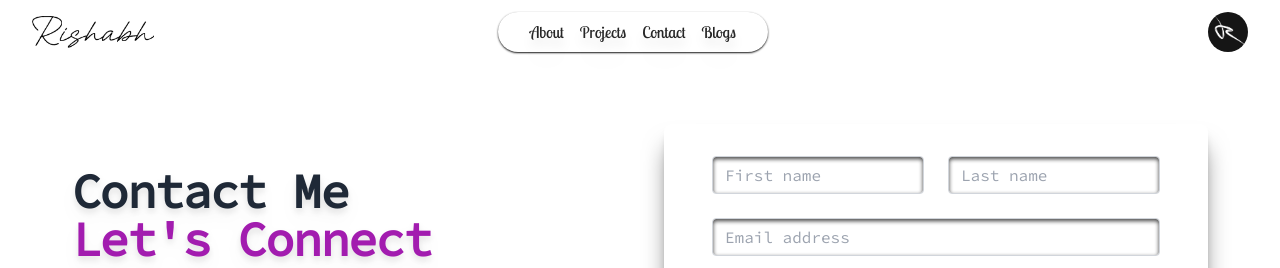
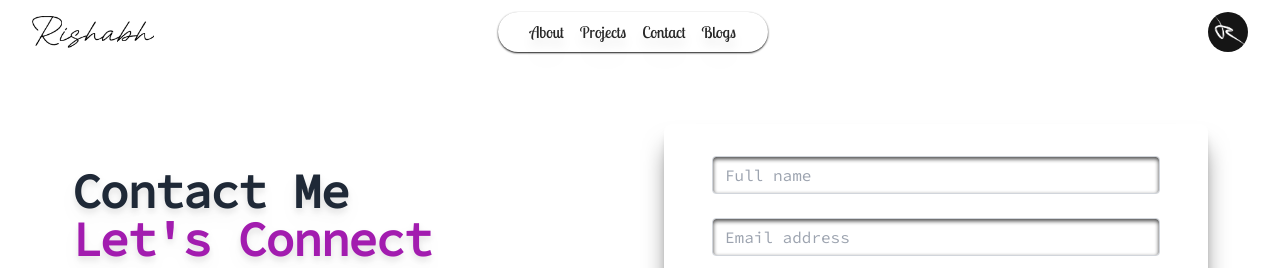
Before and after one commit to rishabhpatel21/myport, a React (Create React App) app: page /contact in a window 1280 px wide. Shown: the top 268 px of the page. Built offline with nearby package versions, Linux system fonts and the light colour scheme.

Commit message:
Contact Form upgraded

```diff
--- a/package.json
+++ b/package.json
@@ -44,5 +44,9 @@
     "react-router-dom": "^6.22.3",
     "tailwindcss": "^3.4.3",
     "tailwindcss-animate": "^1.0.7"
-  }
+  },
+  "description": "Welcome to Rishabh Patel's Portfolio Site.",
+  "main": "tailwind.config.js",
+  "author": "",
+  "license": "ISC"
 }
--- a/src/pages/Contact.js
+++ b/src/pages/Contact.js
@@ -76,29 +76,21 @@ const Contact = () => {
               <div class="mb-4 lg:mb-0">
                 <div class="block rounded-lg shadow-xl shadow-neutral-500 bg-white px-6 py-8 md:px-12 animate-in lg:animate-in slide-in-from-bottom-80  lg:zoom-in-50   duration-1000 lg:duration-1000">
                   <form onSubmit={onSubmit}>
-                    <div class="grid md:grid-cols-2 md:gap-6">
-                      <div class="mb-6">
-                        <input
+                      <input
                           type="text"
-                          class="shadow-inner shadow-neutral-700 form-control block w-full px-3 py-1.5 text-base font-normal text-gray-700 bg-white bg-clip-padding border border-solid border-gray-300 rounded transition ease-in-out m-0 focus:text-gray-700 focus:bg-white focus:border-fuchsia-700 focus:outline-none"
-                          placeholder="First name"
+                          name="name"
+                          class="shadow-inner shadow-neutral-700 form-control block w-full mb-6 px-3 py-1.5 text-base font-normal text-gray-700 bg-white bg-clip-padding border border-solid border-gray-300 rounded transition ease-in-out m-0 focus:text-gray-700 focus:bg-white focus:border-fuchsia-700 focus:outline-none"
+                          placeholder="Full name"
                         />
-                      </div>
-                      <div class="mb-6">
-                        <input
-                          type="text"
-                          class="shadow-inner shadow-neutral-700 form-control block w-full px-3 py-1.5 text-base font-normal text-gray-700 bg-white bg-clip-padding border border-solid border-gray-300 rounded transition ease-in-out m-0 focus:text-gray-700 focus:bg-white focus:border-fuchsia-700 focus:outline-none"
-                          placeholder="Last name"
-                        />
-                      </div>
-                    </div>
                     <input
                       type="email"
+                      name="email"
                       class="shadow-inner shadow-neutral-700 form-control block w-full px-3 py-1.5 mb-6 text-base font-normal text-gray-700 bg-white bg-clip-padding border border-solid border-gray-300 rounded transition ease-in-out m-0 focus:text-gray-700 focus:bg-white focus:border-fuchsia-700 focus:outline-none"
                       placeholder="Email address"
                     />
                     <textarea
-                      type="Message"
+                      type="message"
+                      name="message"
                       class="shadow-inner shadow-neutral-700 form-control block w-full h-24 px-3 py-1.5 mb-6 text-base font-normal text-gray-700  bg-white bg-clip-padding border border-solid border-gray-300 rounded transition ease-in-out m-0 focus:text-gray-700 focus:bg-white focus:border-fuchsia-700 focus:outline-none"
                       placeholder="Message"
                     />
```
Also changed, not shown: 1 other file (tests, documents, lock files or other folders).
